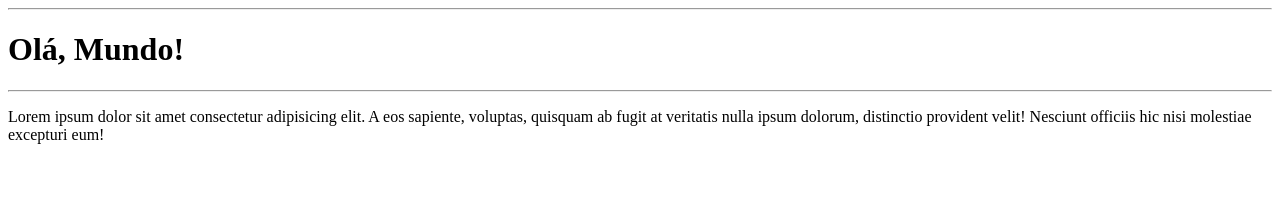
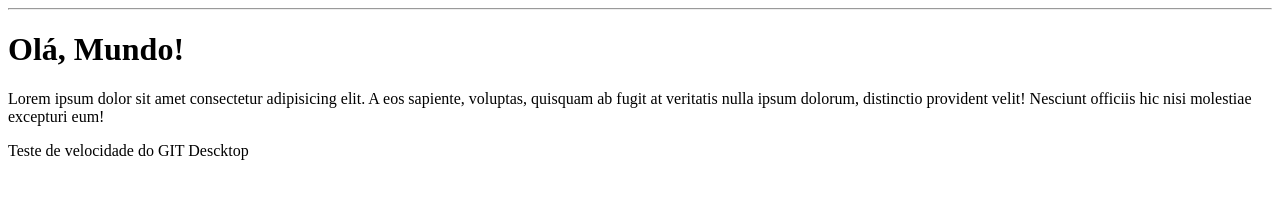
Before and after one commit to Meneguel/Ola_Mundo, a plain HTML site: page Site_Exemplo/index.html in a window 1280 px wide. Drawn offline with Linux system fonts and the light colour scheme.

Commit message:
Adicionei um paragrafo

```diff
--- a/Site_Exemplo/index.html
+++ b/Site_Exemplo/index.html
@@ -9,7 +9,7 @@
 </head>
 <body>
     <h1>Olá, Mundo!</h1>
-    <hr>
     <p>Lorem ipsum dolor sit amet consectetur adipisicing elit. A eos sapiente, voluptas, quisquam ab fugit at veritatis nulla ipsum dolorum, distinctio provident velit! Nesciunt officiis hic nisi molestiae excepturi eum!</p>
+    <p>Teste de velocidade do GIT Descktop</p>
 </body>
 </html>
```
